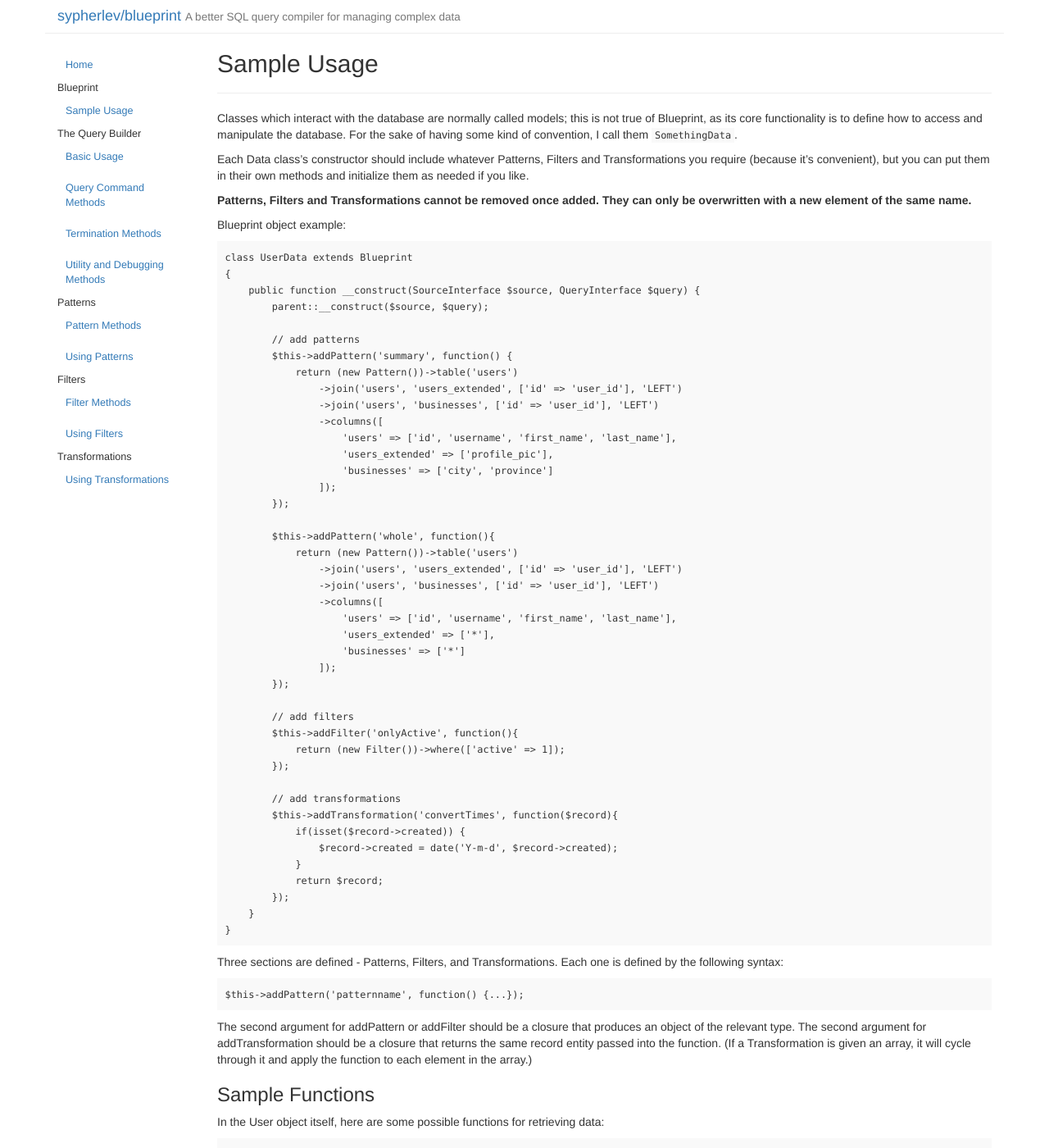
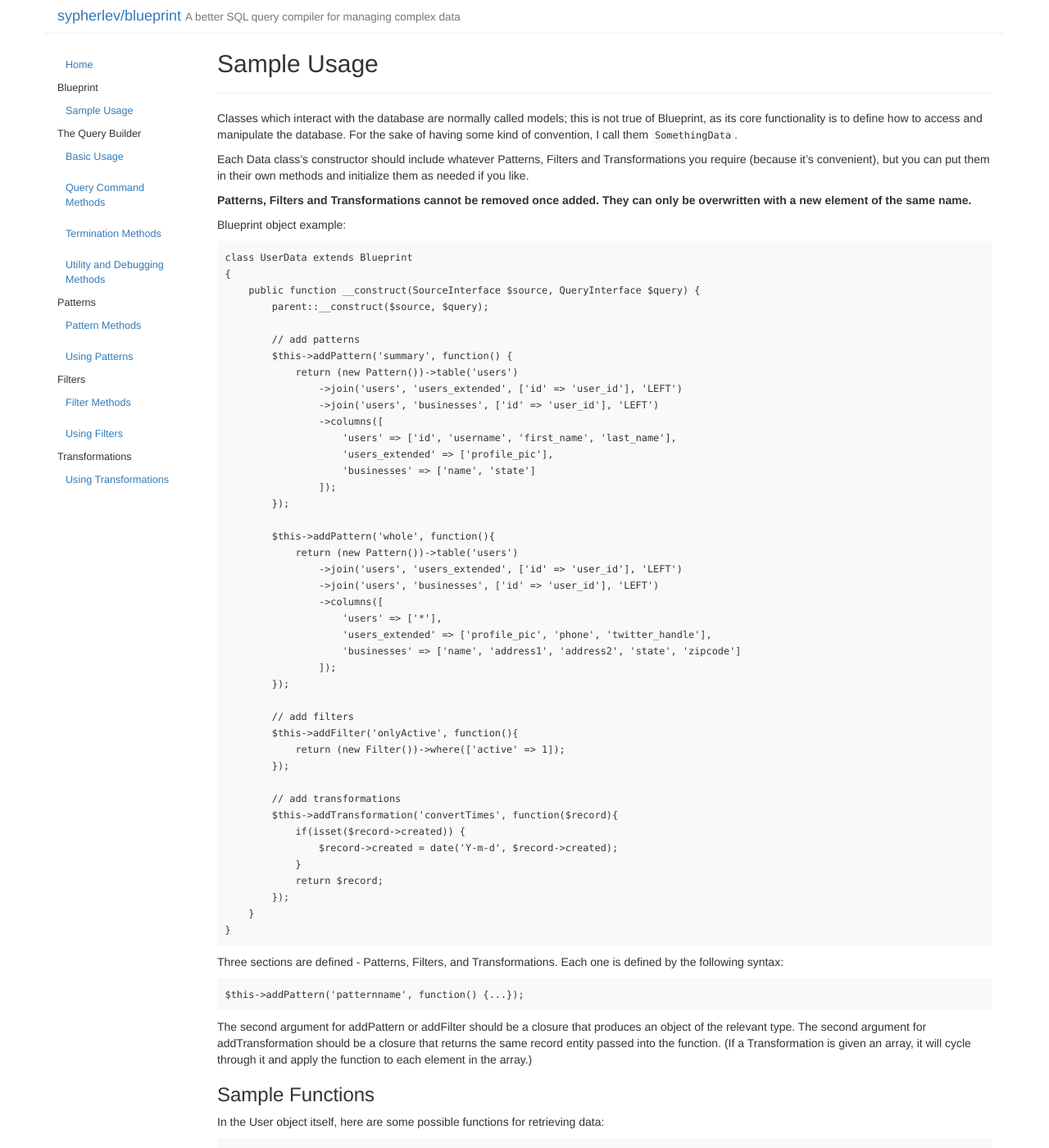
Before and after one commit to sypherlev/blueprint, a Jekyll site: the page built from docs/_posts/2016-10-18-sample-usage.md, in a window 1280 px wide and 1400 px high. Shown: the whole window at 82% size. Built offline with Jekyll 4.4.1, drawn with Linux system fonts in a browser that asks for light colours; some of the changed text lies outside the part shown.

Commit message:
Text updates

```diff
--- a/docs/_posts/2016-10-18-sample-usage.md
+++ b/docs/_posts/2016-10-18-sample-usage.md
@@ -26,7 +26,7 @@ Blueprint object example:
                     ->columns([
                         'users' => ['id', 'username', 'first_name', 'last_name'],
                         'users_extended' => ['profile_pic'],
-                        'businesses' => ['city', 'province']
+                        'businesses' => ['name', 'state']
                     ]);
             });
 
@@ -35,9 +35,9 @@ Blueprint object example:
                     ->join('users', 'users_extended', ['id' => 'user_id'], 'LEFT')
                     ->join('users', 'businesses', ['id' => 'user_id'], 'LEFT')
                     ->columns([
-                        'users' => ['id', 'username', 'first_name', 'last_name'],
-                        'users_extended' => ['*'],
-                        'businesses' => ['*']
+                        'users' => ['*'],
+                        'users_extended' => ['profile_pic', 'phone', 'twitter_handle'],
+                        'businesses' => ['name', 'address1', 'address2', 'state', 'zipcode']
                     ]);
             });
 
@@ -92,6 +92,7 @@ In the User object itself, here are some possible functions for retrieving data:
             ->withTransformation('convertTimes')
             ->many();
     }
+
 If you've ever used a query builder, the methods above should look familiar. When the termination methods are called (`one()`, `many()`, `execute()`, `count()`), any chosen Pattern and Filter is added to the query.
 
 Transformations are applied to records returned from any SELECT(), and any passed into INSERT() and UPDATE(). You may find it tricky to apply the same Transformation both ways.
```
Also changed, not shown: docs/_posts/2016-10-18-query-command-methods.md (+3 -3 lines).
